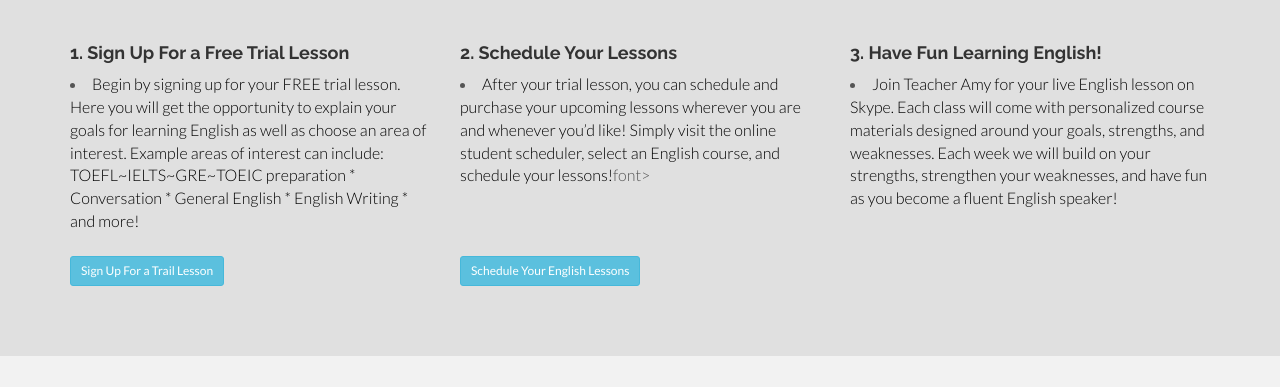
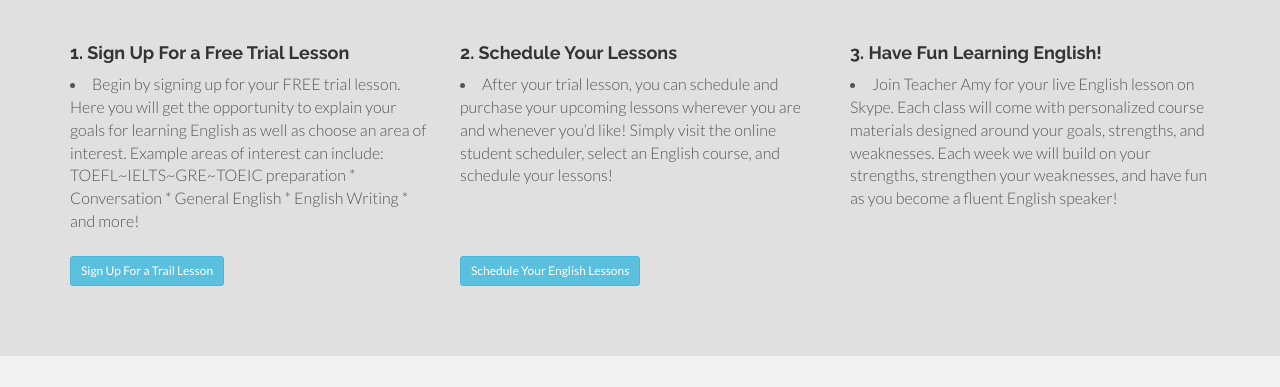
Before and after one commit to Neeema/english-prep-online, a website: page src/How It Works.html in a window 1280 px wide. Shown: the part 222-609 px from the top of the page. Drawn offline with nearby package versions, Linux system fonts and the light colour scheme.

Commit message:
Font attributes removed.

```diff
--- a/src/How It Works.html
+++ b/src/How It Works.html
@@ -60,12 +60,12 @@
        <div class="row">
       <div class="col-md-4">
         <h4>1. Sign Up For a Free Trial Lesson</h4>
-        <li><font color="black">Begin by signing up for your FREE trial lesson.
+        <li>Begin by signing up for your FREE trial lesson.
         Here you will get the opportunity to explain your goals
         for learning English as well as choose an area of interest.
         Example areas of interest can include:
         TOEFL~IELTS~GRE~TOEIC preparation * Conversation
-        * General English  *  English Writing * and more!</font></li>
+        * General English  *  English Writing * and more!</li>
         <br>
 
         <a href="#" class="btn btn-info btn-sm"  data-toggle="modal" >Sign Up For a Trail Lesson</a>
@@ -73,10 +73,10 @@
 
       <div class="col-md-4">
         <h4>2. Schedule Your Lessons</h4>
-        <li><font color="black">After your trial lesson, you can
+        <li>After your trial lesson, you can
         schedule and purchase your upcoming lessons wherever you are
        and whenever you’d like! Simply visit the online student scheduler, select an English course,
-        and schedule your lessons!</font>font></li>
+        and schedule your lessons!</li>
         <br>
         <br>
         <br>
@@ -86,10 +86,10 @@
 
       <div class="col-md-4">
         <h4>3. Have Fun Learning English!</h4>
-        <li><font color="black">Join Teacher Amy for your live English lesson on Skype. Each class will come with personalized course
+        <li>Join Teacher Amy for your live English lesson on Skype. Each class will come with personalized course
         materials designed around your goals, strengths, and weaknesses.
         Each week we will build on your strengths, strengthen your
-        weaknesses, and have fun as you become a fluent English speaker! </font></li>
+        weaknesses, and have fun as you become a fluent English speaker! </li>
       </div>
 
         </div><!-- row -->
```
